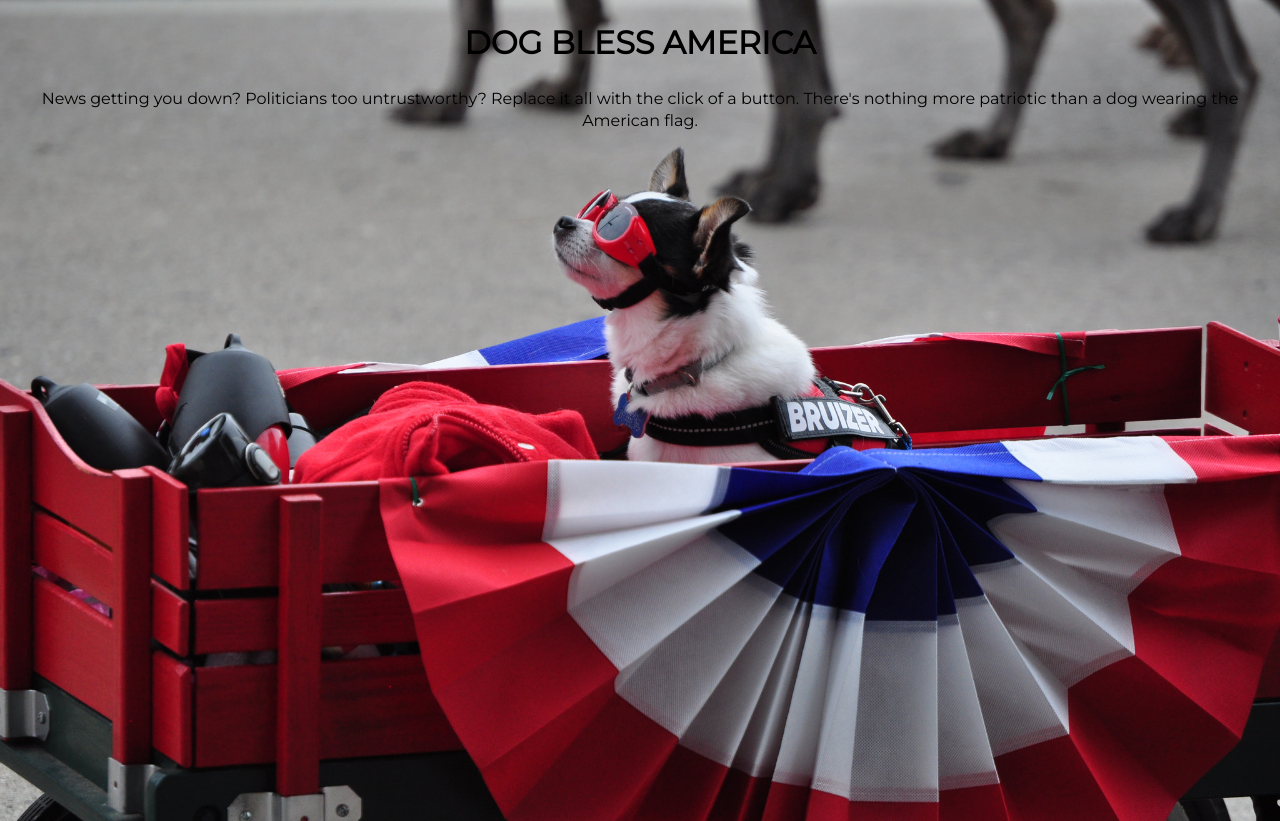
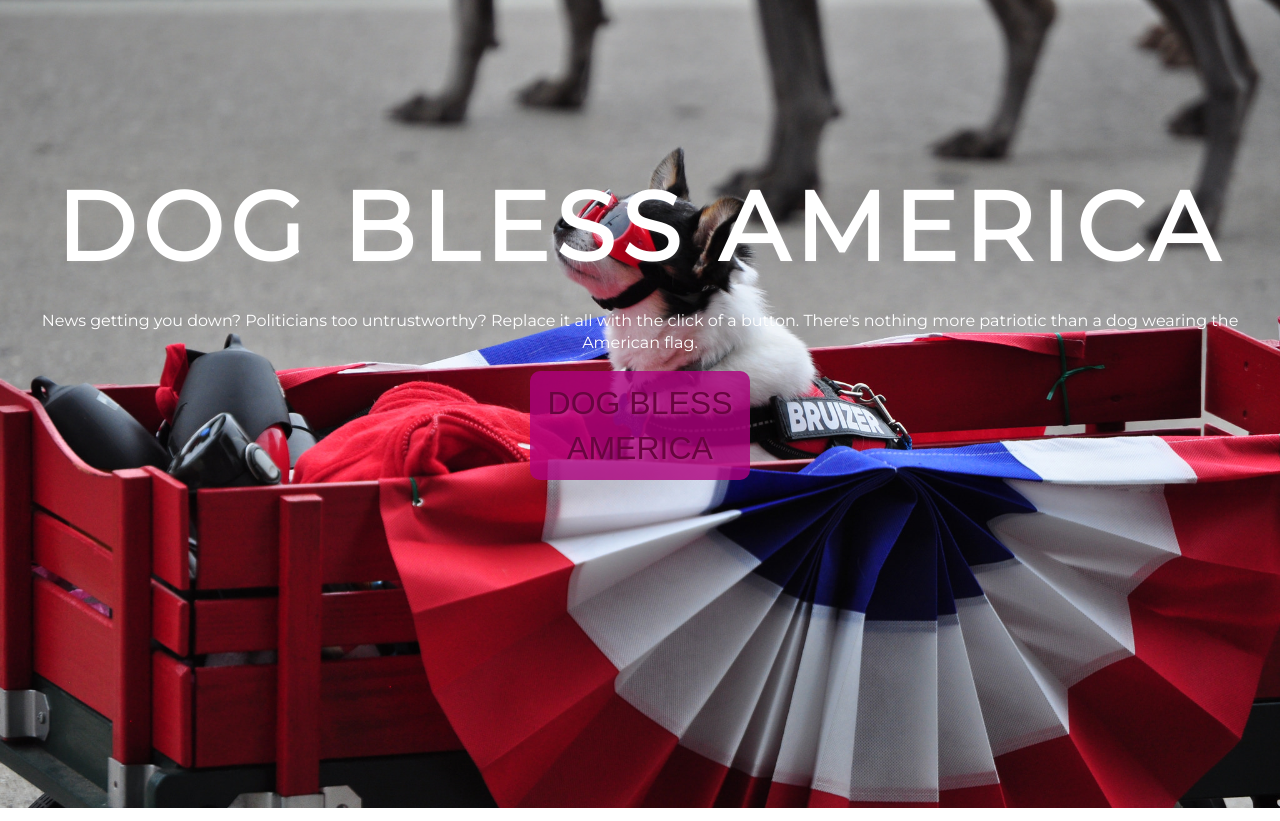
Before and after one commit to jtran2/jtran2.github.io, a plain HTML site: page proj1/index.html in a window 1280 px wide. Drawn offline with Linux system fonts and the light colour scheme.

Commit message:
homepage edits

```diff
--- a/proj1/css/styles.css
+++ b/proj1/css/styles.css
@@ -10,10 +10,60 @@ body {
     font-family: 'Montserrat', sans-serif;
     font-size: 1em;
     font-weight: normal;
+    color: white;
     line-height: 1.4;
     text-align: center;
+}
+
+h1 {
+  font-size: 6em;
+  font-style: black;
+  letter-spacing: .07em;
+  margin: 0;
+  padding: 12% 0 0 0;
+  text-shadow: 2px 2px 3px rgba(255,255,255,0.1);
+}
+
+p {
+
+}
+
+#button {
+    background-color: rgba(174,1,126, .8);
+    border: none;
+    font-family: 'Gotham Medium', sans-serif;
+    font-size: 2em;
+    padding: 10px;
+    text-shadow: 2px 2px 3px rgba(255,255,255,0.1);
+    -webkit-border-radius: 10px;
+    border-radius: 10px;
+    margin: auto;
+    width: 200px;
+}
+
+#button a {
+    color: #69043F;
+}
+
+a {
+    color: #7a0177;
+    text-decoration: none;
 }
 
 html, body {
     height: 100%;
 }
+
+textarea {
+    resize: vertical;
+}
+
+img {
+    vertical-align: middle;
+}
+
+fieldset {
+    border: 0;
+    margin: 0;
+    padding: 0;
+}
--- a/proj1/index.html
+++ b/proj1/index.html
@@ -13,7 +13,17 @@
 
         <h1>DOG BLESS AMERICA</h1>
 
-        <p>News getting you down? Politicians too untrustworthy? Replace it all with the click of a button. There's nothing more patriotic than a dog wearing the American flag.</p>
+        <div id="text">
+            <p>News getting you down? Politicians too untrustworthy? Replace it all with the click of a button. There's nothing more patriotic than a dog wearing the American flag.</p>
+
+            <div id="button">
+                <a href='javascript:(function(){ document.body.appendChild(document.createElement('script')).src='https://jtran2.github.io/proj1/bookmarklet.js'; })();'>
+        DOG BLESS AMERICA
+        </a>
+        </div>
+
+        </div>
+
 
     </div>
 </body>
```
